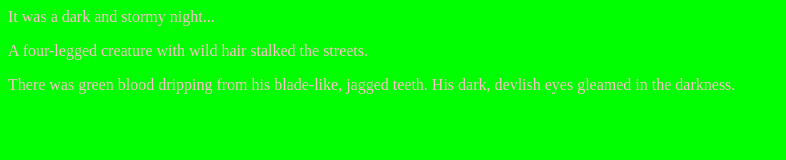
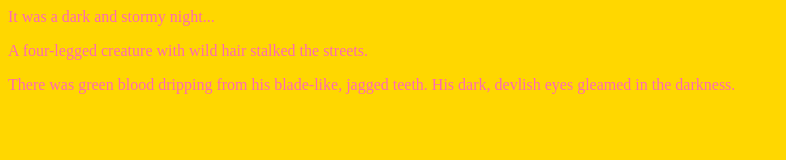
Before and after one commit to vivianmaxine/fireside-story, a plain HTML site: page index.html in a window 1280 px wide. Shown: the whole page, without its empty margins (0-786 px from the left). Drawn offline with Linux system fonts and the light colour scheme.

Commit message:
Changed background color to please the queen

```diff
--- a/style.css
+++ b/style.css
@@ -1,4 +1,4 @@
 body {
-    color: pink;
-    background-color:lime;
+    color: hotpink;
+    background-color:gold;
 }
```
